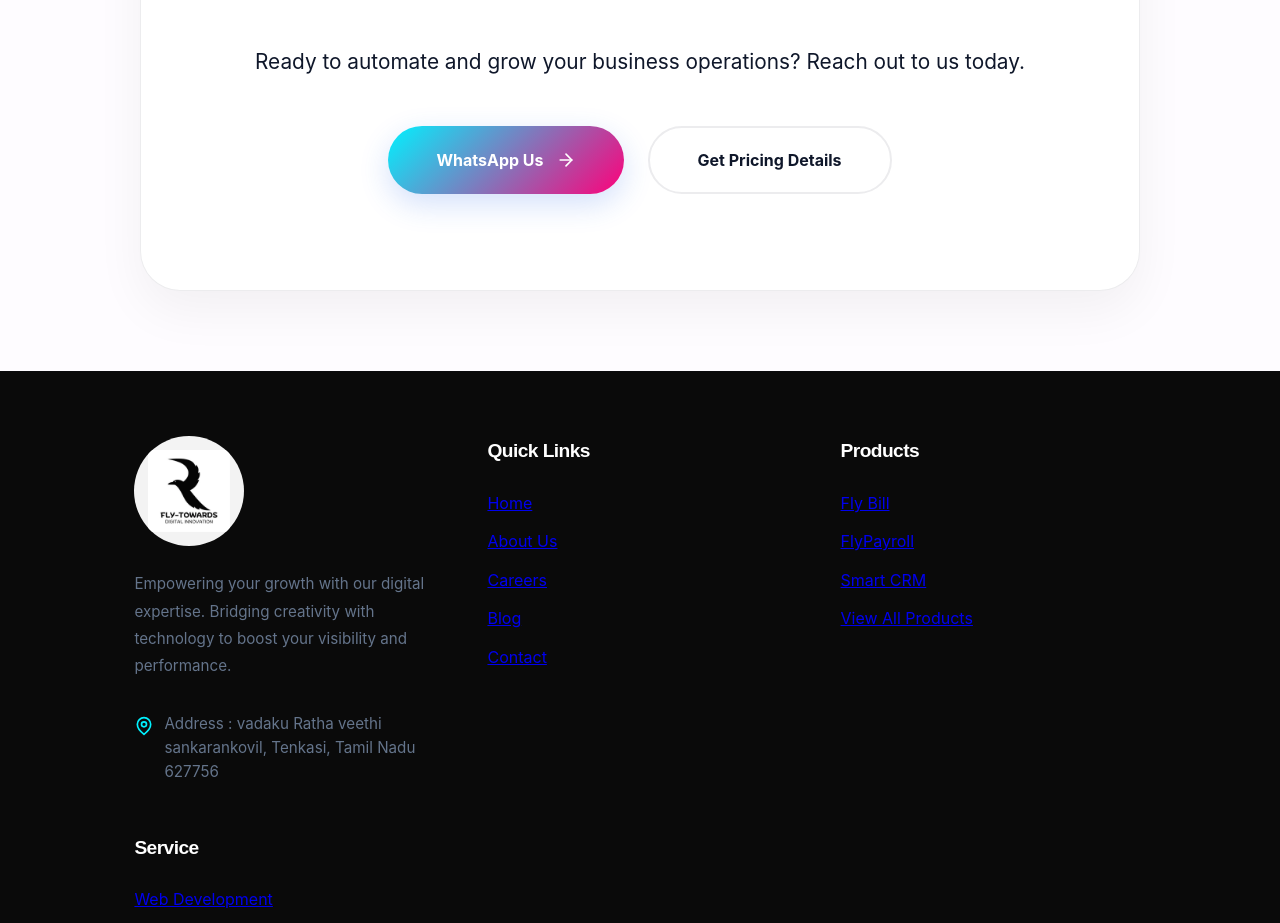
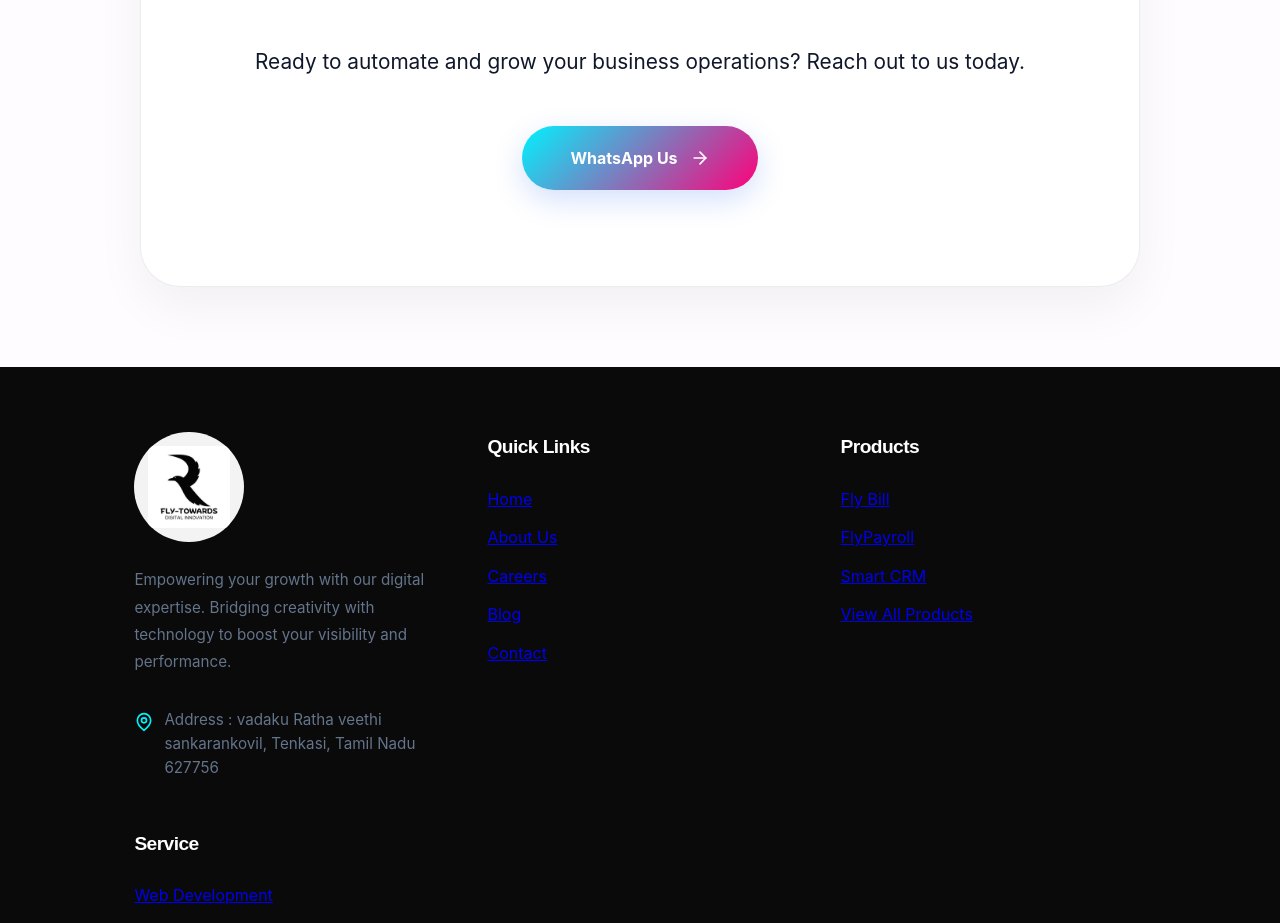
Before and after one commit to FLYTOWARDSDIGITALINNOVATION/flytowards, a React (Vite) app: page /products in a window 1280 px wide. Shown: the part 2980-3903 px from the top of the page. Built offline with nearby package versions, Linux system fonts and the light colour scheme; no server answers.

Commit message:
Remove Trusted‑by‑500+ section, delete View Documentation button, and remove Get Pricing Details button

```diff
--- a/src/pages/Products.jsx
+++ b/src/pages/Products.jsx
@@ -214,7 +214,7 @@
                         <a href="https://wa.me/919080999823" target="_blank" rel="noopener noreferrer" className="btn btn-primary" style={{ padding: '1.2rem 3rem' }}>
                             WhatsApp Us <ArrowRight size={20} />
                         </a>
-                        <a href="mailto:info@flytowards-digital.com" className="btn btn-outline" style={{ padding: '1.2rem 3rem' }}>Get Pricing Details</a>
+
                     </div>
                 </div>
             </section>
```
